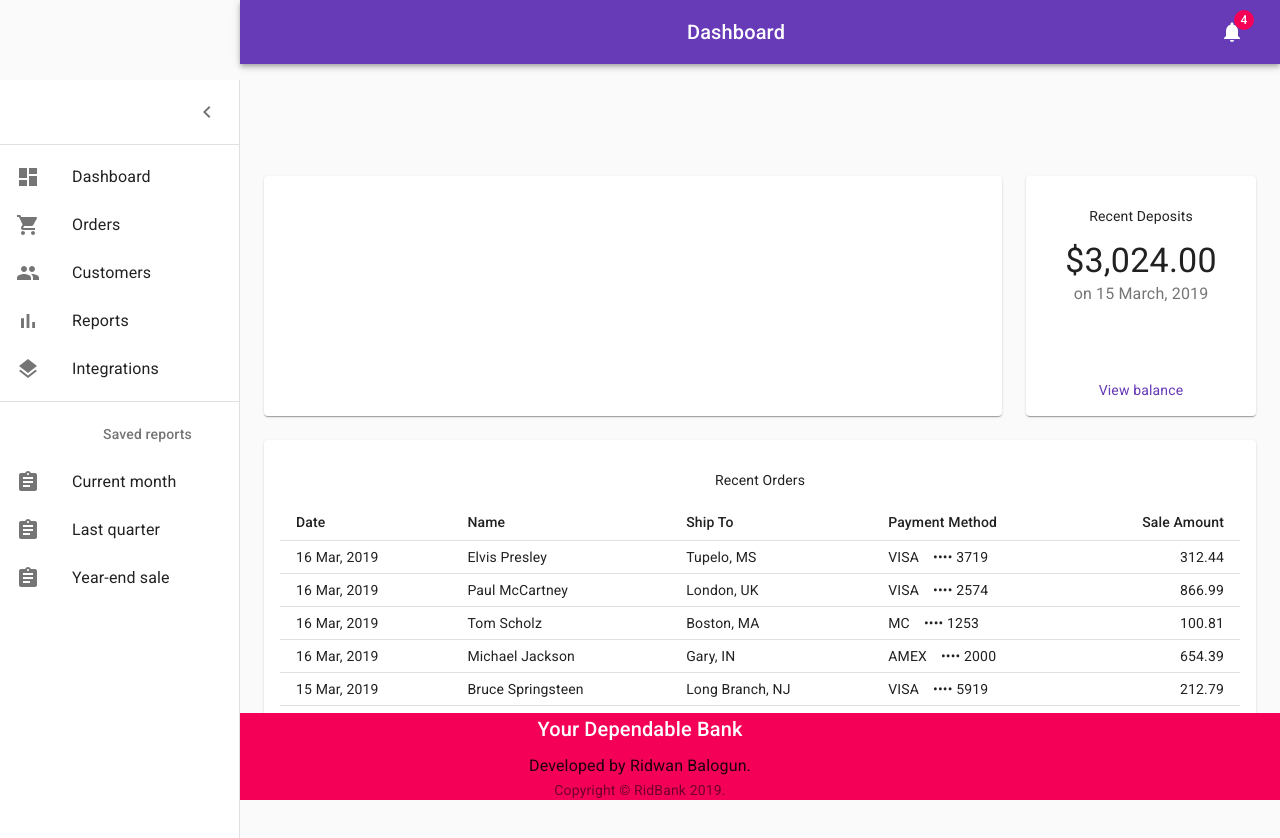
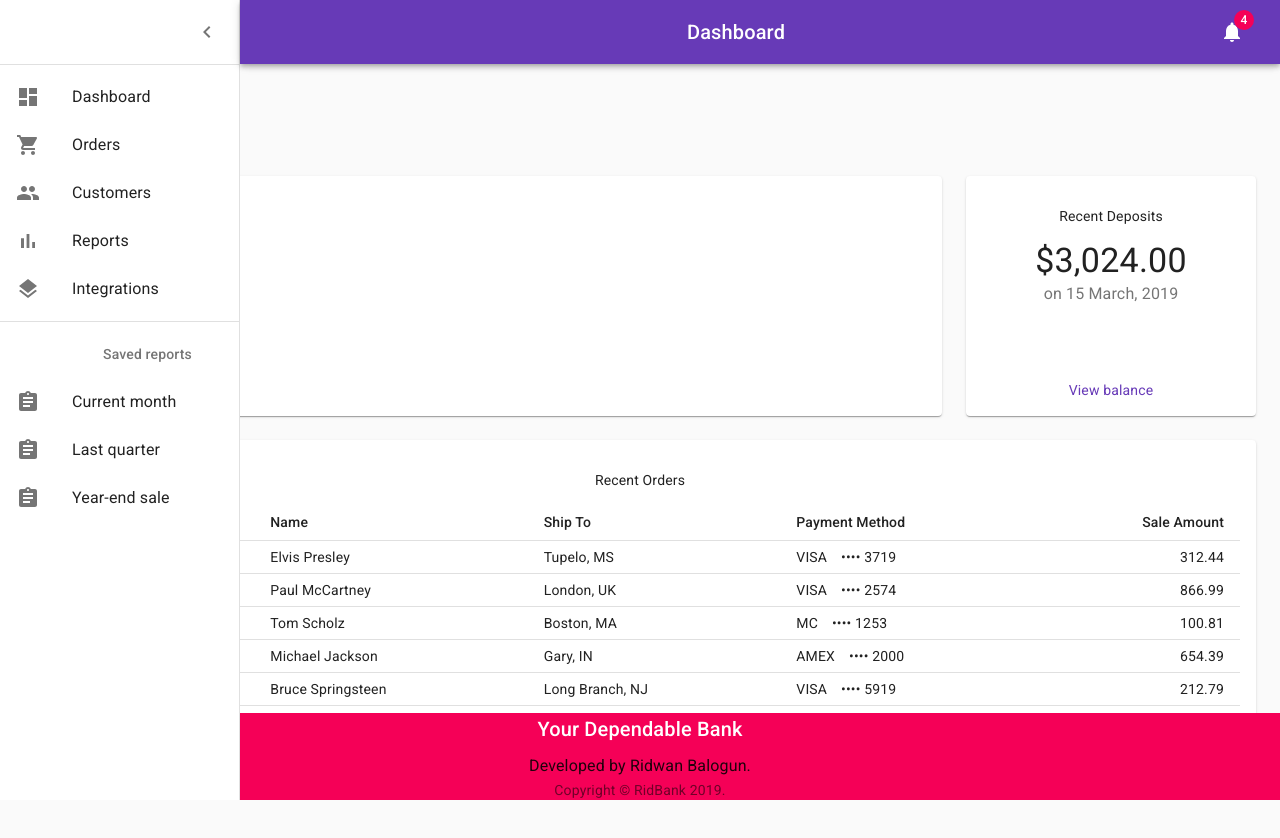
Before and after one commit to ridbay/Banka-React, a React (Create React App) app: page /dashboard in a window 1280 px wide. Shown: the top 838 px of the page. Built offline with nearby package versions, Linux system fonts and the light colour scheme; the HTML template or start-up script is replaced by a standard one.

Commit message:
update sign up form

```diff
--- a/src/pages/dashboard/Dashboard.jsx
+++ b/src/pages/dashboard/Dashboard.jsx
@@ -1,4 +1,4 @@
-import React from 'react';
+import React, {useState} from 'react';
 import clsx from 'clsx';
 import { makeStyles } from '@material-ui/core/styles';
 import CssBaseline from '@material-ui/core/CssBaseline';
@@ -63,7 +63,7 @@ const useStyles = makeStyles(theme => ({
     flexGrow: 1,
   },
   drawerPaper: {
-    position: 'relative',
+    // position: 'relative',
     whiteSpace: 'nowrap',
     width: drawerWidth,
     transition: theme.transitions.create('width', {
@@ -105,7 +105,7 @@ const useStyles = makeStyles(theme => ({
 
 export default function Dashboard() {
   const classes = useStyles();
-  const [open, setOpen] = React.useState(true);
+  const [open, setOpen] = useState(true);
   const handleDrawerOpen = () => {
     setOpen(true);
   };
```
